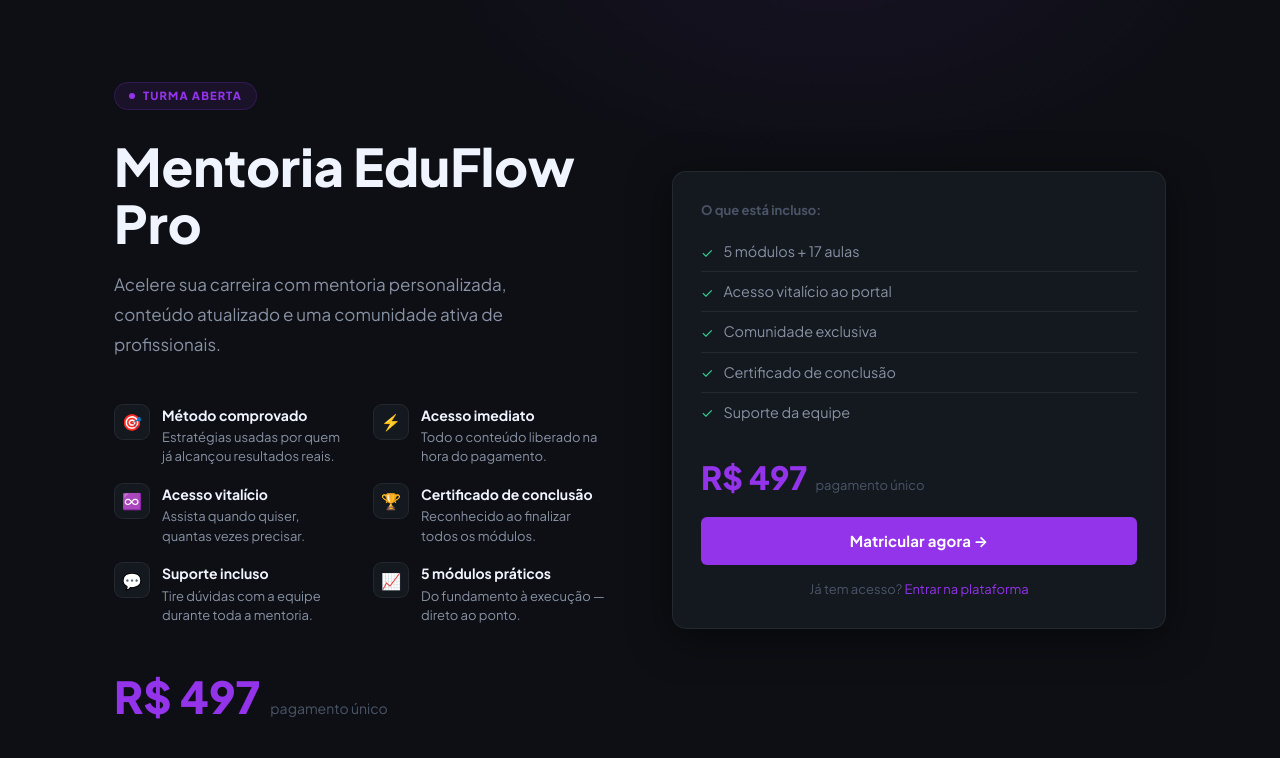
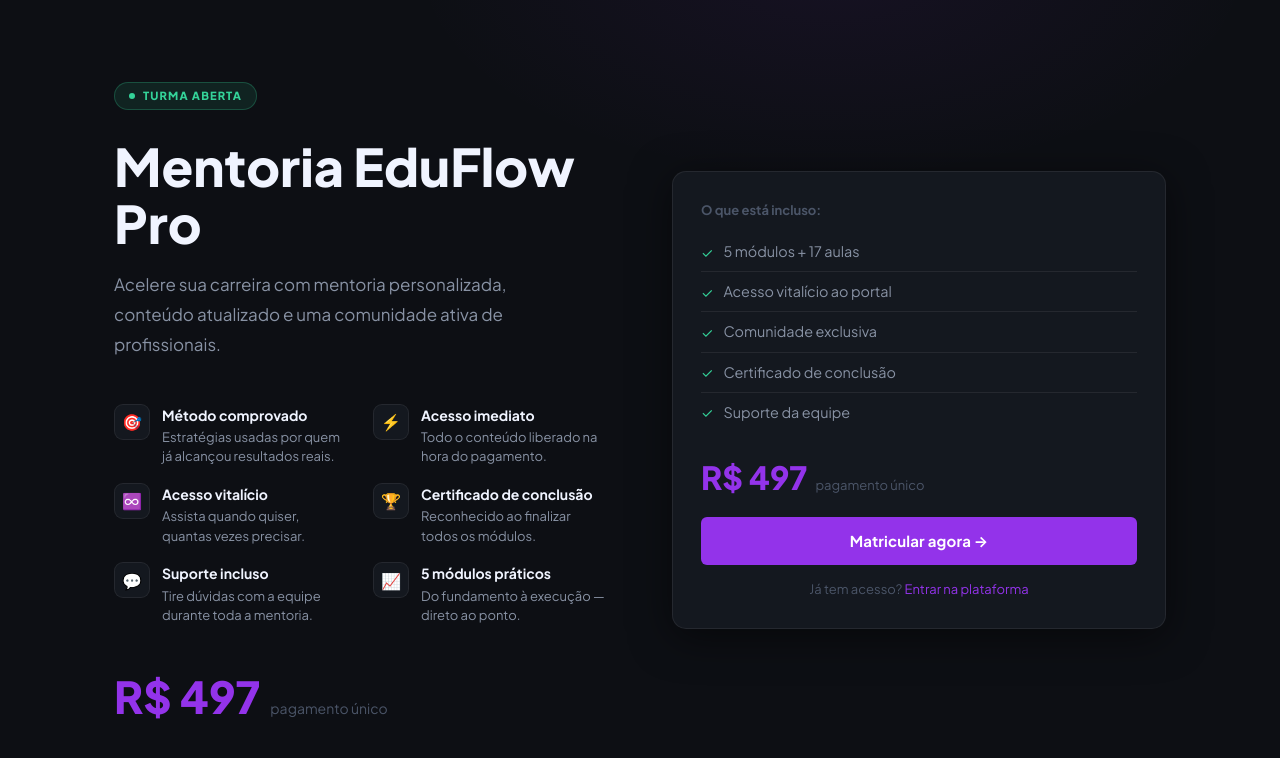
Before and after one commit to YgorStefan/eduflow, a Next.js app: page / in a window 1280 px wide. Shown: the top 758 px of the page. Built offline with nearby package versions, Linux system fonts and the light colour scheme.

Commit message:
bolinha turma aberta verde piscando, faturamento total em verde

```diff
--- a/pages/index.tsx
+++ b/pages/index.tsx
@@ -26,12 +26,12 @@ export default function Home() {
             <div style={{
               display: 'inline-flex', alignItems: 'center', gap: 8,
               padding: '4px 14px',
-              background: 'var(--accent-dim)',
-              border: '1px solid rgba(147,51,234,0.2)',
+              background: 'rgba(52,211,153,0.1)',
+              border: '1px solid rgba(52,211,153,0.25)',
               borderRadius: 20, marginBottom: 28,
             }}>
-              <span style={{ width: 6, height: 6, borderRadius: '50%', background: 'var(--accent)', flexShrink: 0 }} />
-              <span style={{ fontSize: '0.7rem', fontWeight: 800, color: 'var(--accent)', textTransform: 'uppercase', letterSpacing: '0.1em' }}>
+              <span className="ef-dot-pulse" style={{ width: 6, height: 6, borderRadius: '50%', background: 'var(--success)', flexShrink: 0 }} />
+              <span style={{ fontSize: '0.7rem', fontWeight: 800, color: 'var(--success)', textTransform: 'uppercase', letterSpacing: '0.1em' }}>
                 Turma aberta
               </span>
             </div>
--- a/styles/globals.css
+++ b/styles/globals.css
@@ -267,6 +267,25 @@ a:hover { opacity: 0.8; }
   0%, 100% { opacity: 1; }
   50% { opacity: 0.5; }
 }
+@keyframes ef-dot-ping {
+  0%        { transform: scale(1); opacity: 1; }
+  70%, 100% { transform: scale(2.4); opacity: 0; }
+}
+
+.ef-dot-pulse {
+  position: relative;
+  display: inline-flex;
+  align-items: center;
+  justify-content: center;
+}
+.ef-dot-pulse::before {
+  content: '';
+  position: absolute;
+  inset: 0;
+  border-radius: 50%;
+  background: var(--success);
+  animation: ef-dot-ping 1.4s ease-out infinite;
+}
 
 .ef-anim { opacity: 0; animation: ef-fade-up 0.5s ease forwards; }
 .ef-anim-d1 { animation-delay: 80ms; }
```
Also changed, not shown: pages/admin.tsx (+11 -8 lines).
